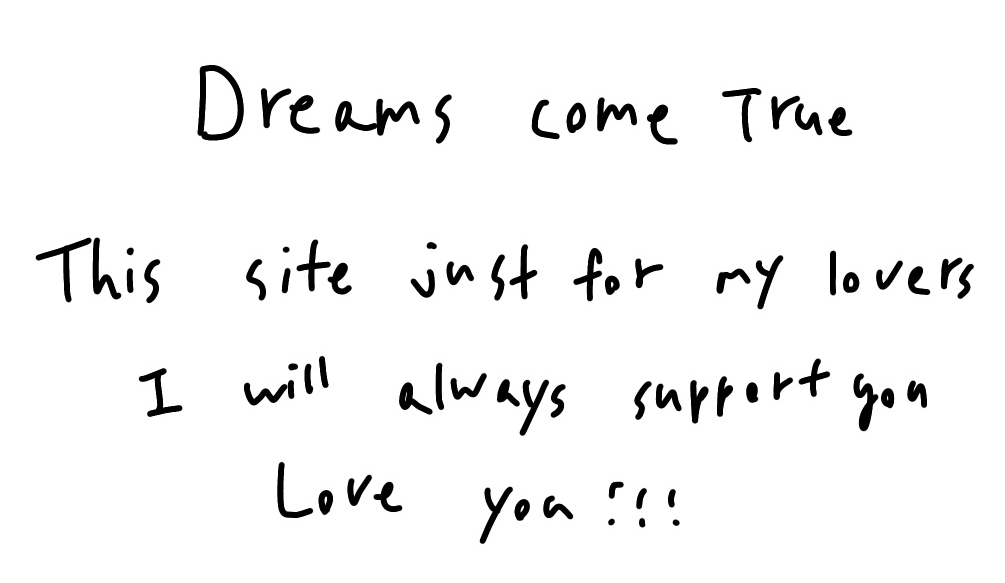
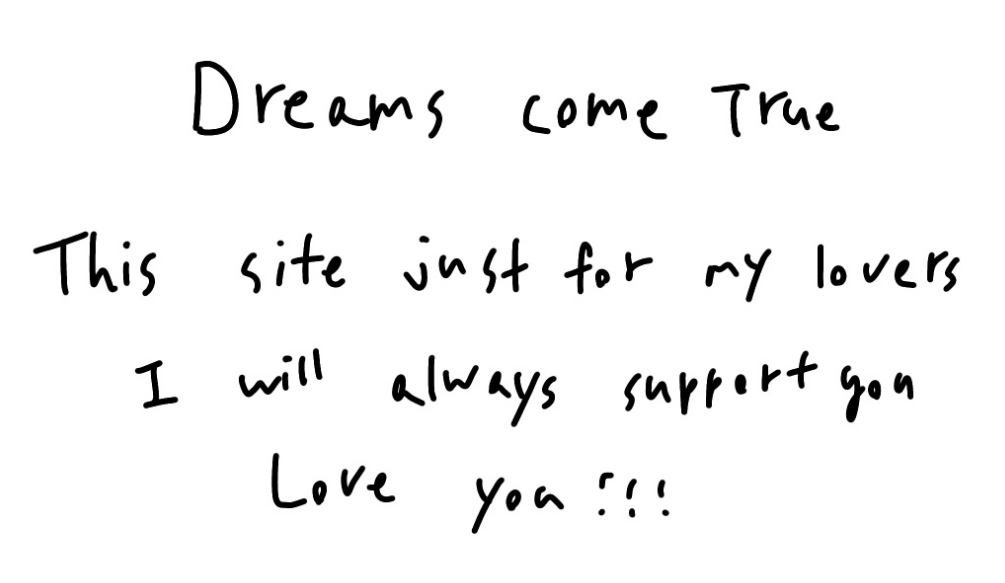
Before and after one commit to writestars/lovey, a plain HTML site: page index.html in a window 1280 px wide. Shown: the part 275-858 px from the top of the page, without its empty margins (176-1181 px from the left). Drawn offline with Linux system fonts and the light colour scheme.

Commit message:
second commit

```diff
--- a/index.html
+++ b/index.html
@@ -4,9 +4,9 @@
     <meta charset="UTF-8">
     <meta http-equiv="X-UA-Compatible" content="IE=edge">
     <meta name="viewport" content="width=device-width, initial-scale=1.0">
-    <title>나의 웹사이트</title>
+    <title>For my lovers</title>
 </head>
 <body>
-    <img src='/images/support.jpg'>
+    <img src='/images/support.jpg'style="max-width:100%; height:auto;">
 </body>
 </html>
```
